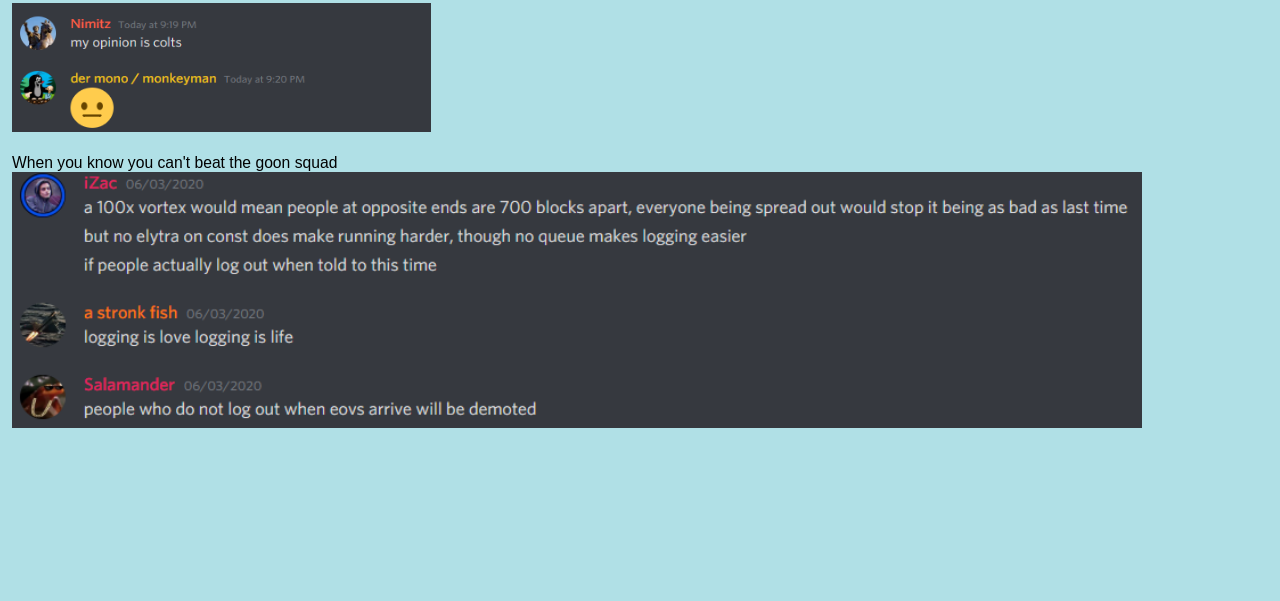
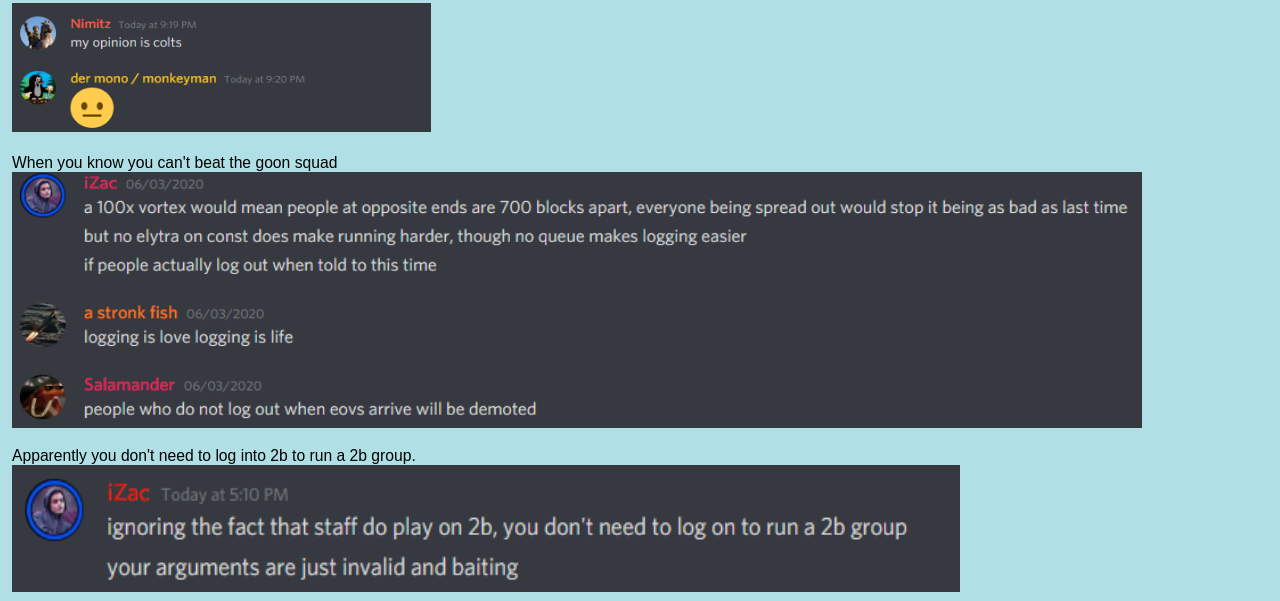
Before and after one commit to notperry1/Archives, a plain HTML site: page gallery.html in a window 1280 px wide. Shown: the part 2922-3523 px from the top of the page. Before the commit the page ends 3373 px from the top, so only its background shows below. Drawn offline with Linux system fonts and the light colour scheme.

Commit message:
added cringe

```diff
--- a/gallery.html
+++ b/gallery.html
@@ -77,7 +77,7 @@ td a:hover, td a:active {
       </div>
         <div><img src="./img/opinion.png" width=90% height=90%></div>
         <div>When you know you can't beat the goon squad<img src="./img/logging.png" width=90% height=90%></div>
-
+        <div>Apparently you don't need to log into 2b to run a 2b group.<img src="./img/izac.png" width=90% height=90%></div>
 
 
 
```
Also changed, not shown: img/izac.png (added).
